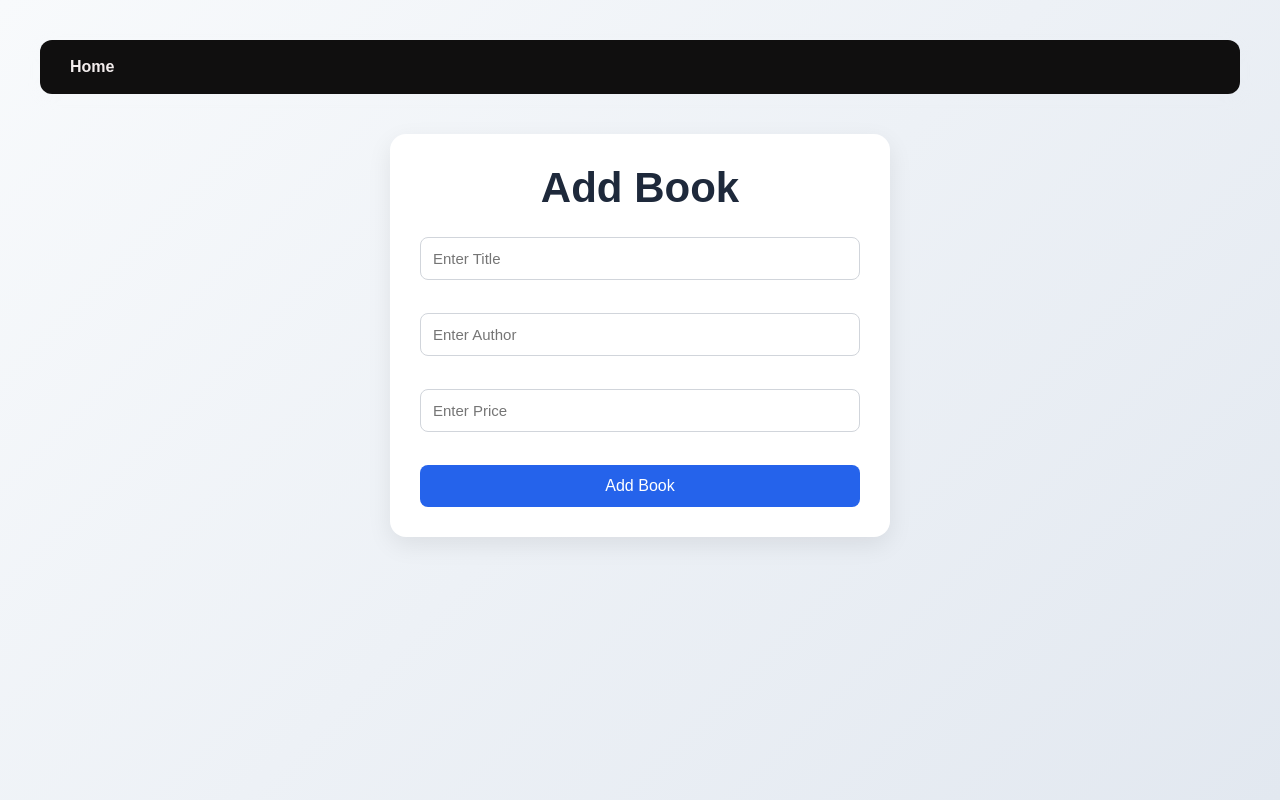
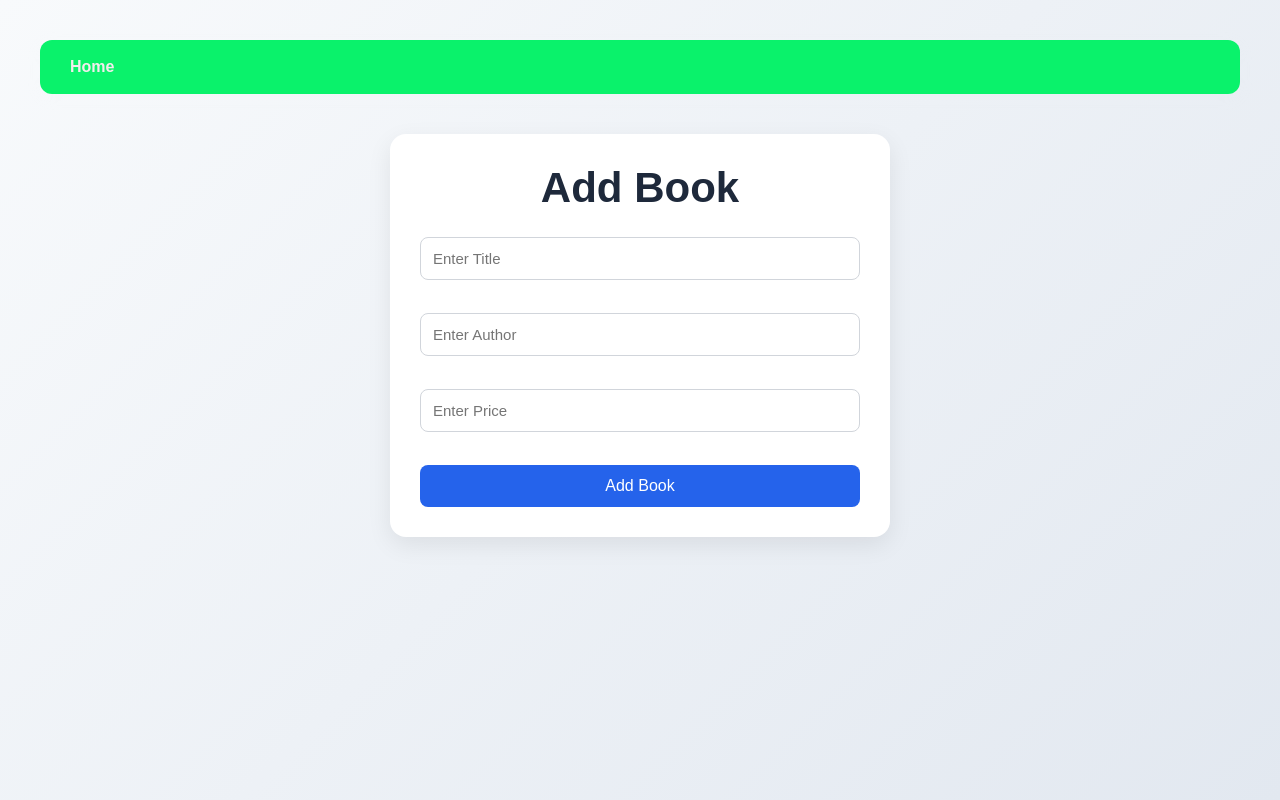
Before and after one commit to My-Github-NehaYadav/BookNest_Frontend, a Next.js app: page /add-book in a window 1280 px wide. Built offline with nearby package versions, Linux system fonts and the light colour scheme.

Commit message:
change colour

```diff
--- a/app/globals.css
+++ b/app/globals.css
@@ -198,7 +198,7 @@ a button:hover {
 
 
 .navbar {
-  background: rgb(16, 15, 15);
+  background: rgb(10, 242, 107);
   padding: 18px 30px;
   border-radius: 12px;
   margin-bottom: 30px;
```
